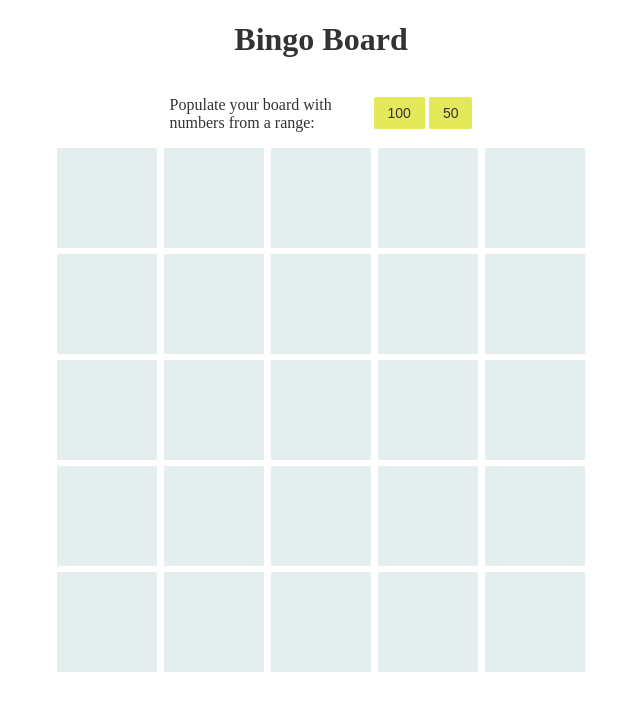
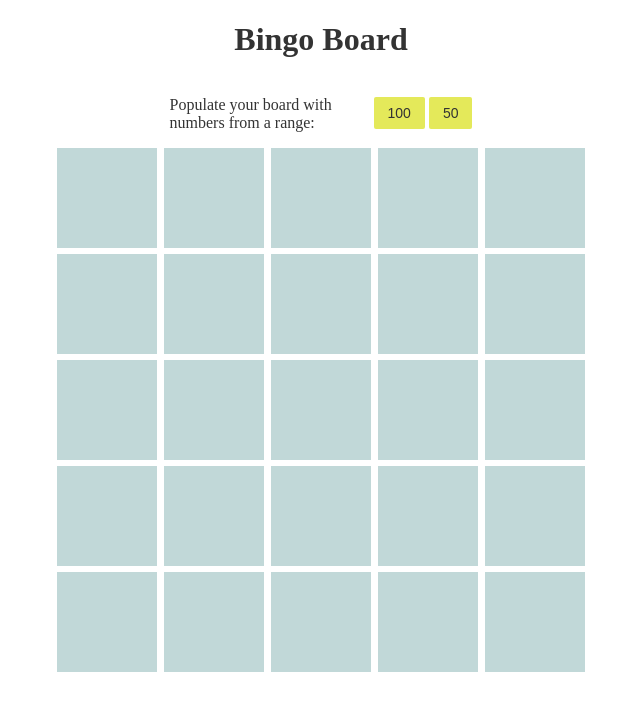
Before and after one commit to muan/bingo-board, a Jekyll site: the page built from board.html, in a window 1280 px wide. Shown: the top 711 px of the page, without its empty margins (319-959 px from the left). Built offline with Jekyll 4.4.1, drawn with Linux system fonts in a browser that asks for light colours.

Commit message:
Improve contrast

```diff
--- a/css/main.css
+++ b/css/main.css
@@ -40,7 +40,7 @@ body {
 
 .btn:hover {
   cursor: pointer;
-  background-color: #C8CE28;
+  background-color: #8BAFAF;
 }
 
 .row + .row {
@@ -50,7 +50,7 @@ body {
 .square {
   cursor: pointer;
   display: inline-block;
-  background-color: #E4EEEE;
+  background-color: #C1D8D8;
   color: #fff;
   width: 100px;
   height: 100px;
```
